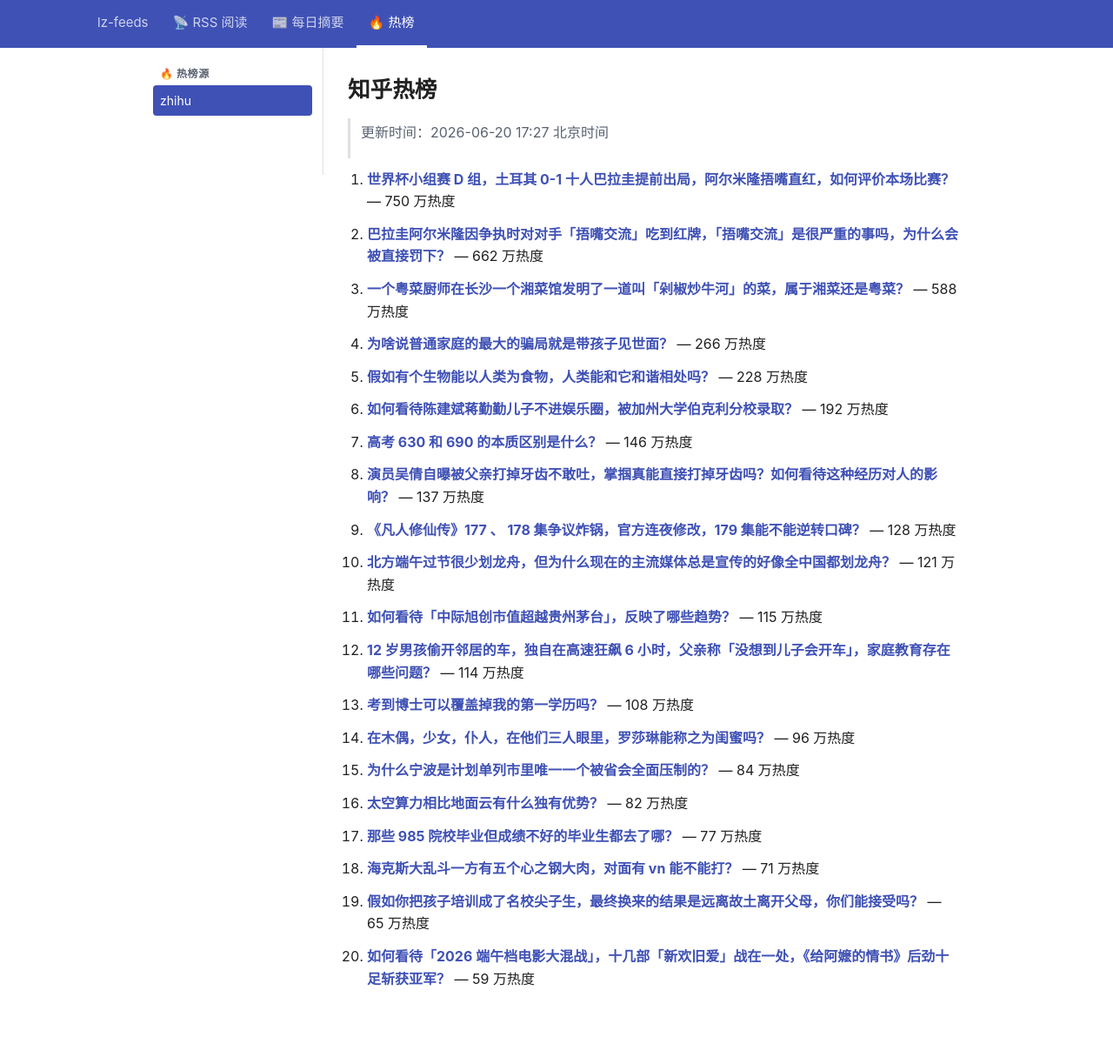
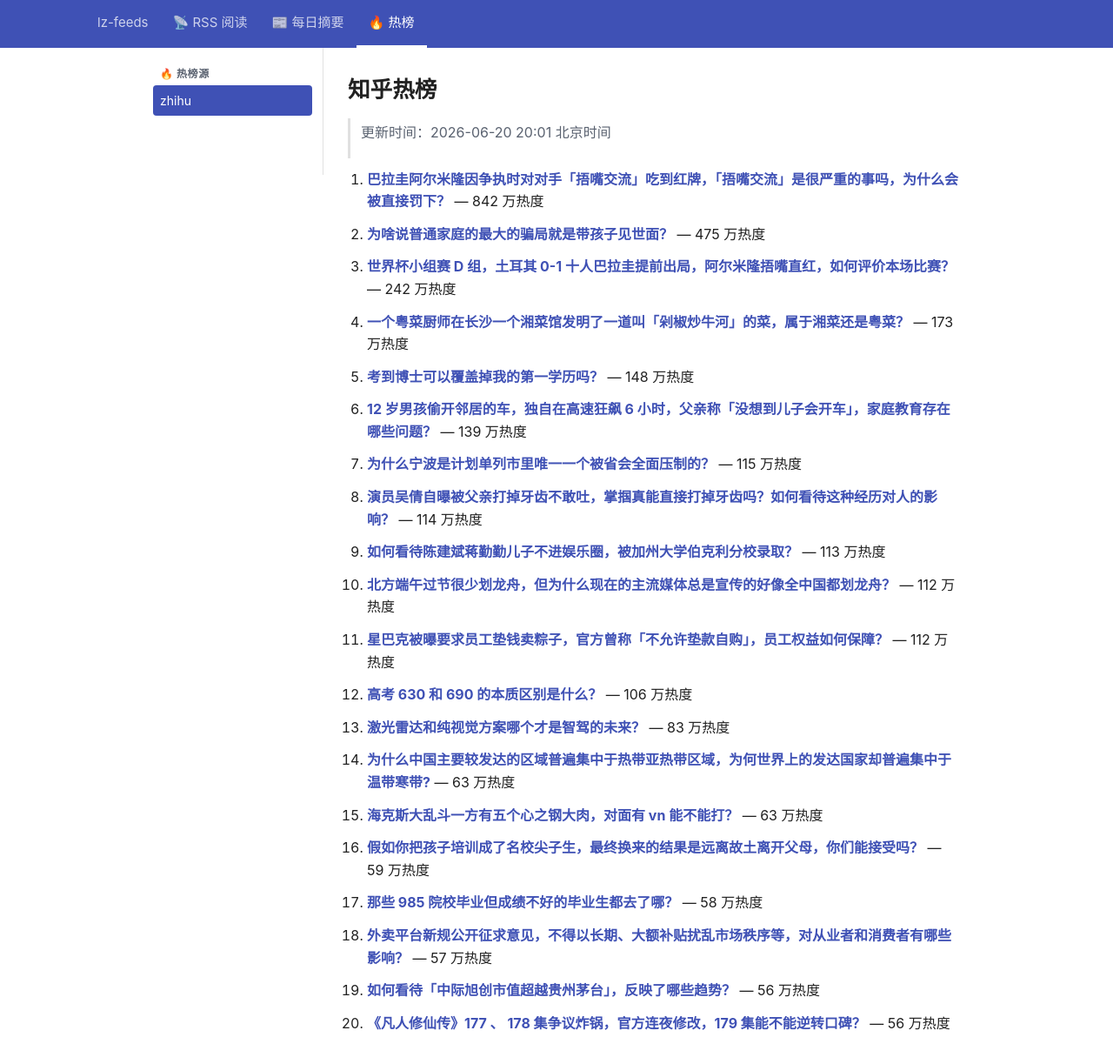
Before and after one commit to lizhang0101/lz-feeds, a Jekyll site: the page built from _hotlist/zhihu.md, in a window 1280 px wide and 1253 px high. Shown: the top 1223 px of the window at 87% size. Built offline with Jekyll 4.4.1, drawn with Linux system fonts in a browser that asks for light colours.

Commit message:
hotlist: 2026-06-20T12:01Z

```diff
--- a/_hotlist/zhihu.md
+++ b/_hotlist/zhihu.md
@@ -1,48 +1,48 @@
 ---
-updated: 2026-06-20 17:27 北京时间
+updated: 2026-06-20 20:01 北京时间
 count: 20
 ---
 
 # 知乎热榜
 
-> 更新时间：2026-06-20 17:27 北京时间
+> 更新时间：2026-06-20 20:01 北京时间
 
-1. **[世界杯小组赛 D 组，土耳其 0-1 十人巴拉圭提前出局，阿尔米隆捂嘴直红，如何评价本场比赛？](https://www.zhihu.com/question/2050230396579570472)** — 750 万热度
+1. **[巴拉圭阿尔米隆因争执时对对手「捂嘴交流」吃到红牌，「捂嘴交流」是很严重的事吗，为什么会被直接罚下？](https://www.zhihu.com/question/2051637499642864620)** — 842 万热度
 
-2. **[巴拉圭阿尔米隆因争执时对对手「捂嘴交流」吃到红牌，「捂嘴交流」是很严重的事吗，为什么会被直接罚下？](https://www.zhihu.com/question/2051637499642864620)** — 662 万热度
+2. **[为啥说普通家庭的最大的骗局就是带孩子见世面？](https://www.zhihu.com/question/2038894308640700353)** — 475 万热度
 
-3. **[一个粤菜厨师在长沙一个湘菜馆发明了一道叫「剁椒炒牛河」的菜，属于湘菜还是粤菜？](https://www.zhihu.com/question/2050937469755975159)** — 588 万热度
+3. **[世界杯小组赛 D 组，土耳其 0-1 十人巴拉圭提前出局，阿尔米隆捂嘴直红，如何评价本场比赛？](https://www.zhihu.com/question/2050230396579570472)** — 242 万热度
 
-4. **[为啥说普通家庭的最大的骗局就是带孩子见世面？](https://www.zhihu.com/question/2038894308640700353)** — 266 万热度
+4. **[一个粤菜厨师在长沙一个湘菜馆发明了一道叫「剁椒炒牛河」的菜，属于湘菜还是粤菜？](https://www.zhihu.com/question/2050937469755975159)** — 173 万热度
 
-5. **[假如有个生物能以人类为食物，人类能和它和谐相处吗？](https://www.zhihu.com/question/8071287048)** — 228 万热度
+5. **[考到博士可以覆盖掉我的第一学历吗？](https://www.zhihu.com/question/2050845709822325620)** — 148 万热度
 
-6. **[如何看待陈建斌蒋勤勤儿子不进娱乐圈，被加州大学伯克利分校录取？](https://www.zhihu.com/question/2051069358131115104)** — 192 万热度
+6. **[12 岁男孩偷开邻居的车，独自在高速狂飙 6 小时，父亲称「没想到儿子会开车」，家庭教育存在哪些问题？](https://www.zhihu.com/question/2051001274779301605)** — 139 万热度
 
-7. **[高考 630 和 690 的本质区别是什么？](https://www.zhihu.com/question/2047356185930732208)** — 146 万热度
+7. **[为什么宁波是计划单列市里唯一一个被省会全面压制的？](https://www.zhihu.com/question/578870052)** — 115 万热度
 
-8. **[演员吴倩自曝被父亲打掉牙齿不敢吐，掌掴真能直接打掉牙齿吗？如何看待这种经历对人的影响？](https://www.zhihu.com/question/2050956959000565700)** — 137 万热度
+8. **[演员吴倩自曝被父亲打掉牙齿不敢吐，掌掴真能直接打掉牙齿吗？如何看待这种经历对人的影响？](https://www.zhihu.com/question/2050956959000565700)** — 114 万热度
 
-9. **[《凡人修仙传》177 、 178 集争议炸锅，官方连夜修改，179 集能不能逆转口碑？](https://www.zhihu.com/question/2050929172667700787)** — 128 万热度
+9. **[如何看待陈建斌蒋勤勤儿子不进娱乐圈，被加州大学伯克利分校录取？](https://www.zhihu.com/question/2051069358131115104)** — 113 万热度
 
-10. **[北方端午过节很少划龙舟，但为什么现在的主流媒体总是宣传的好像全中国都划龙舟？](https://www.zhihu.com/question/2004959912573302294)** — 121 万热度
+10. **[北方端午过节很少划龙舟，但为什么现在的主流媒体总是宣传的好像全中国都划龙舟？](https://www.zhihu.com/question/2004959912573302294)** — 112 万热度
 
-11. **[如何看待「中际旭创市值超越贵州茅台」，反映了哪些趋势？](https://www.zhihu.com/question/2051229329099421194)** — 115 万热度
+11. **[星巴克被曝要求员工垫钱卖粽子，官方曾称「不允许垫款自购」，员工权益如何保障？](https://www.zhihu.com/question/2051112823397390241)** — 112 万热度
 
-12. **[12 岁男孩偷开邻居的车，独自在高速狂飙 6 小时，父亲称「没想到儿子会开车」，家庭教育存在哪些问题？](https://www.zhihu.com/question/2051001274779301605)** — 114 万热度
+12. **[高考 630 和 690 的本质区别是什么？](https://www.zhihu.com/question/2047356185930732208)** — 106 万热度
 
-13. **[考到博士可以覆盖掉我的第一学历吗？](https://www.zhihu.com/question/2050845709822325620)** — 108 万热度
+13. **[激光雷达和纯视觉方案哪个才是智驾的未来？](https://www.zhihu.com/question/6454864669)** — 83 万热度
 
-14. **[在木偶，少女，仆人，在他们三人眼里，罗莎琳能称之为闺蜜吗？](https://www.zhihu.com/question/2051019836113818618)** — 96 万热度
+14. **[为什么中国主要较发达的区域普遍集中于热带亚热带区域，为何世界上的发达国家却普遍集中于温带寒带?](https://www.zhihu.com/question/8116589308)** — 63 万热度
 
-15. **[为什么宁波是计划单列市里唯一一个被省会全面压制的？](https://www.zhihu.com/question/578870052)** — 84 万热度
+15. **[海克斯大乱斗一方有五个心之钢大肉，对面有 vn 能不能打？](https://www.zhihu.com/question/2050917364036802320)** — 63 万热度
 
-16. **[太空算力相比地面云有什么独有优势？](https://www.zhihu.com/question/2050369021711853387)** — 82 万热度
+16. **[假如你把孩子培训成了名校尖子生，最终换来的结果是远离故土离开父母，你们能接受吗？](https://www.zhihu.com/question/2049451649257813984)** — 59 万热度
 
-17. **[那些 985 院校毕业但成绩不好的毕业生都去了哪？](https://www.zhihu.com/question/304703381)** — 77 万热度
+17. **[那些 985 院校毕业但成绩不好的毕业生都去了哪？](https://www.zhihu.com/question/304703381)** — 58 万热度
 
-18. **[海克斯大乱斗一方有五个心之钢大肉，对面有 vn 能不能打？](https://www.zhihu.com/question/2050917364036802320)** — 71 万热度
+18. **[外卖平台新规公开征求意见，不得以长期、大额补贴扰乱市场秩序等，对从业者和消费者有哪些影响？](https://www.zhihu.com/question/2050629183651280573)** — 57 万热度
 
-19. **[假如你把孩子培训成了名校尖子生，最终换来的结果是远离故土离开父母，你们能接受吗？](https://www.zhihu.com/question/2049451649257813984)** — 65 万热度
+19. **[如何看待「中际旭创市值超越贵州茅台」，反映了哪些趋势？](https://www.zhihu.com/question/2051229329099421194)** — 56 万热度
 
-20. **[如何看待「2026 端午档电影大混战」，十几部「新欢旧爱」战在一处，《给阿嬷的情书》后劲十足斩获亚军？](https://www.zhihu.com/question/2049467783981879853)** — 59 万热度
+20. **[《凡人修仙传》177 、 178 集争议炸锅，官方连夜修改，179 集能不能逆转口碑？](https://www.zhihu.com/question/2050929172667700787)** — 56 万热度
```
